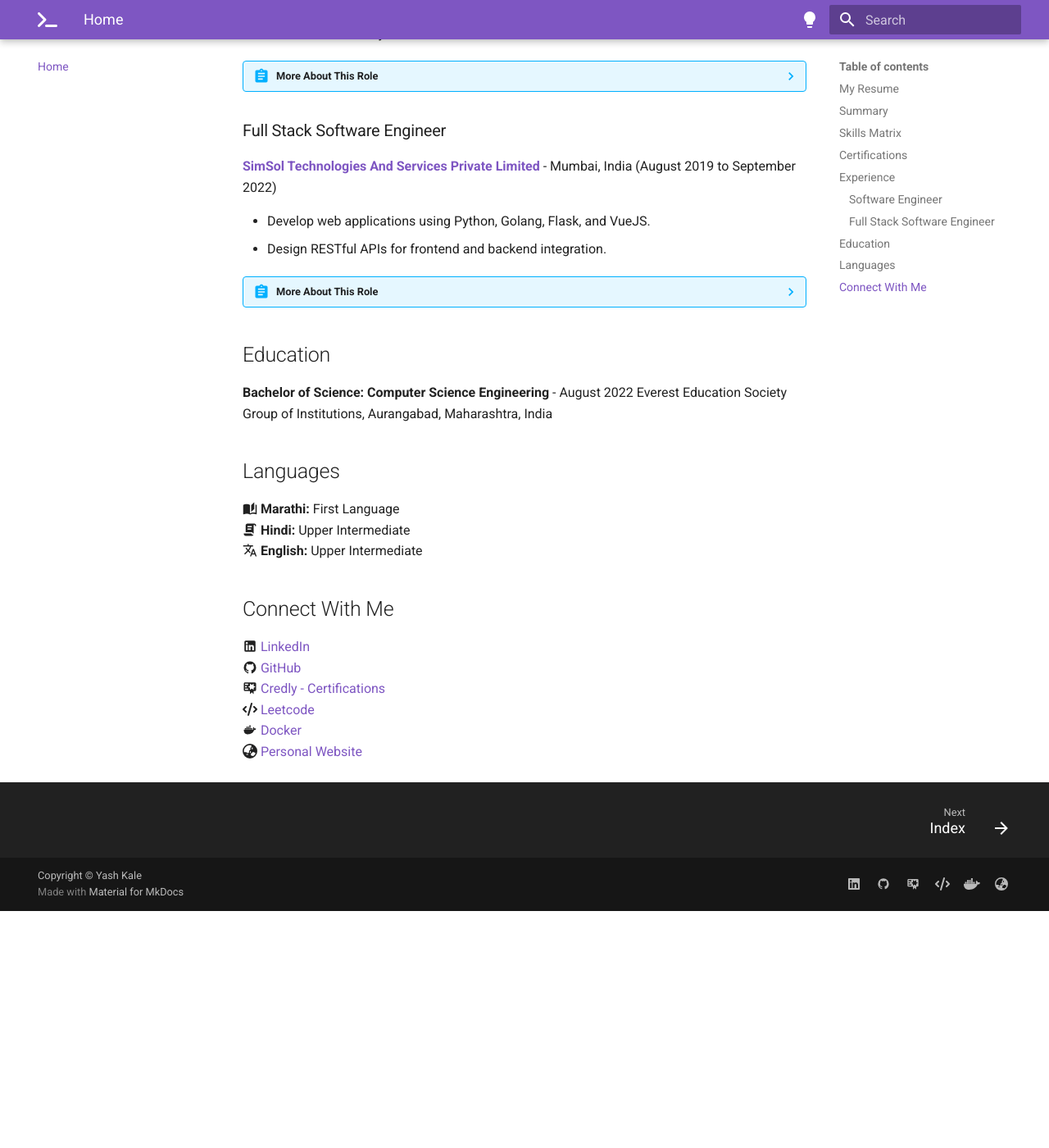
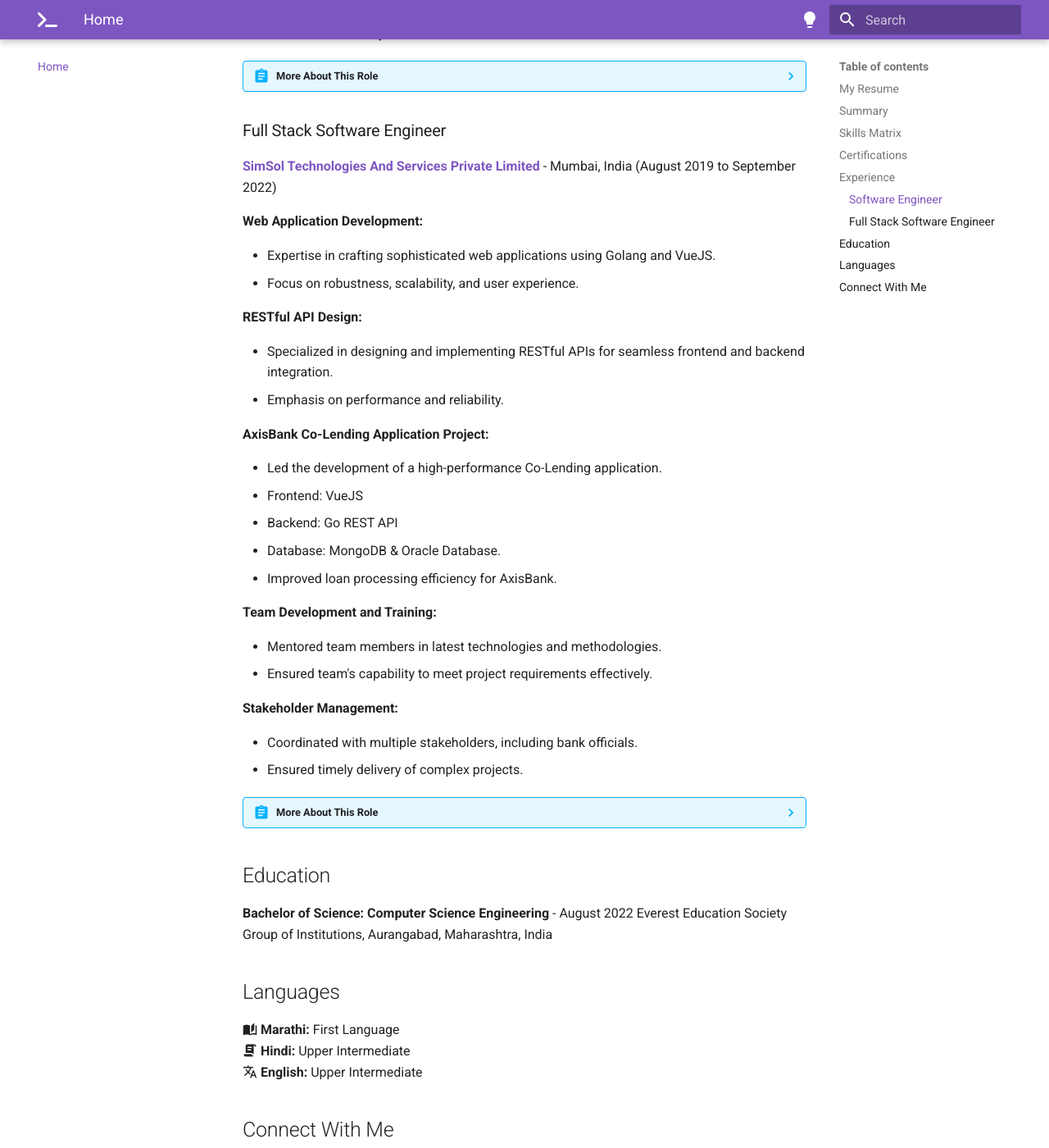
Before and after one commit to imyashkale/portfolio, an MkDocs documentation site: the page built from docs/index.md, in a window 1280 px wide and 1400 px high, scrolled down 2002 px. Shown: the whole window at 82% size. Built offline with MkDocs 1.6.1 and Material for MkDocs 9.7.7, drawn with Linux system fonts in a browser that asks for light colours; before the commit the page ends 3113 px from its top, so only the background shows below that.

Commit message:
Experience Updated

```diff
--- a/docs/index.md
+++ b/docs/index.md
@@ -81,12 +81,51 @@ My commitment as a software developer is to deliver high-quality code, meet clie
 
 **<a href="https://www.simsol.in" target="_blank">SimSol Technologies And Services Private Limited</a>** - Mumbai, India (August 2019 to September 2022)
 
-- Develop web applications using Python, Golang, Flask, and VueJS.
-- Design RESTful APIs for frontend and backend integration.
+**Web Application Development:**
+
+- Expertise in crafting sophisticated web applications using Golang and VueJS.
+- Focus on robustness, scalability, and user experience.
+
+**RESTful API Design:**
+
+- Specialized in designing and implementing RESTful APIs for seamless frontend and backend integration.
+- Emphasis on performance and reliability.
+
+**AxisBank Co-Lending Application Project:**
+
+- Led the development of a high-performance Co-Lending application.
+- Frontend: VueJS
+- Backend: Go REST API
+- Database: MongoDB & Oracle Database.
+- Improved loan processing efficiency for AxisBank.
+
+**Team Development and Training:**
+
+- Mentored team members in latest technologies and methodologies.
+- Ensured team's capability to meet project requirements effectively.
+
+**Stakeholder Management:**
+
+- Coordinated with multiple stakeholders, including bank officials.
+- Ensured timely delivery of complex projects.
 
 ??? abstract "More About This Role"
-    - Ensure code quality and adherence to standards through code reviews.
-    - Further details about the projects and achievements...
+
+    **Code Quality Assurance:**
+    - Ensured high standards in code quality through rigorous code reviews.
+
+    **Simpay Project:**
+    - Reduced processing time from 4 hours to 10 seconds using multiprocessing.
+
+    **SimDox Project:**
+    - Developed MIS Report Microservice for creating business reports.
+
+    **SimSMART Project:**
+    - Developed and deployed PAN Validation Microservice for AxisBank.
+    - Technologies: Go, Python, RabbitMQ, Docker.
+
+    **Technical Proficiency:**
+    - Proficient in AWS and Kubernetes for scalable, resilient cloud solutions.
 
 ## Education
 
```
